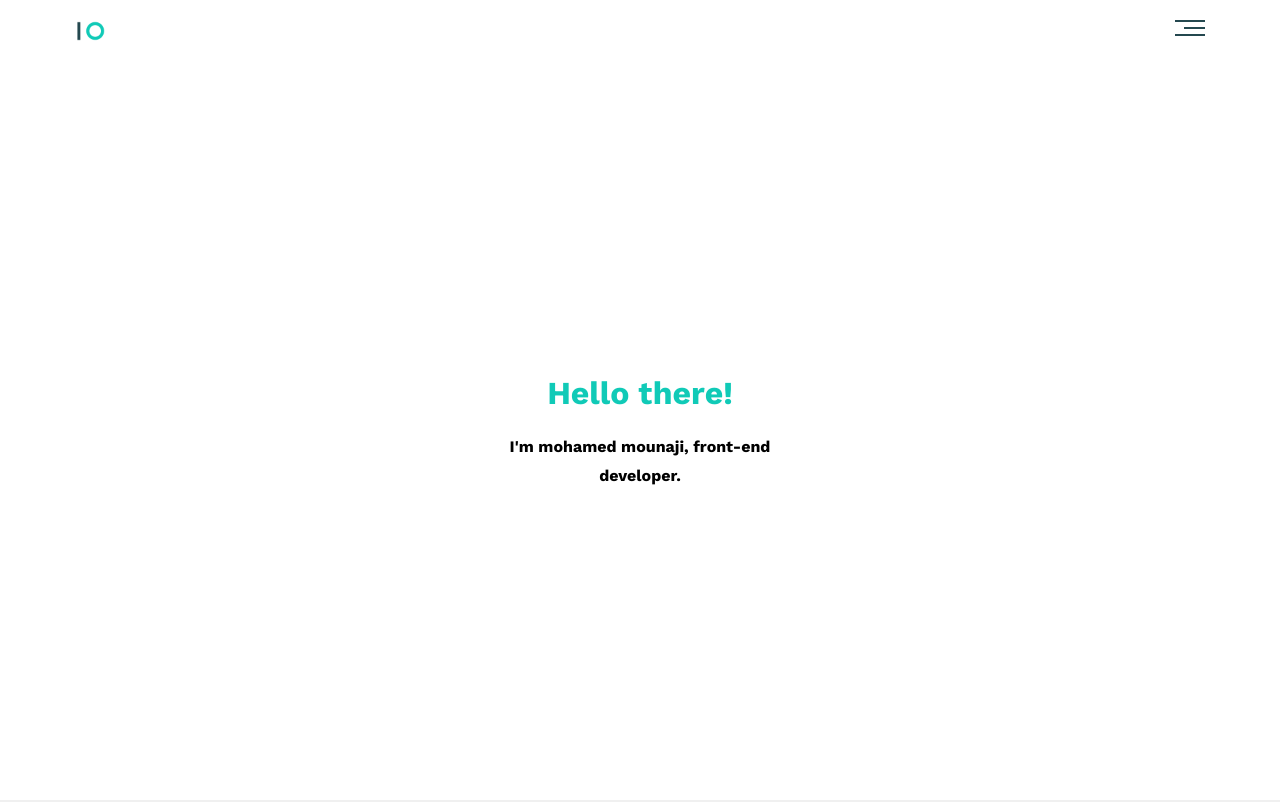
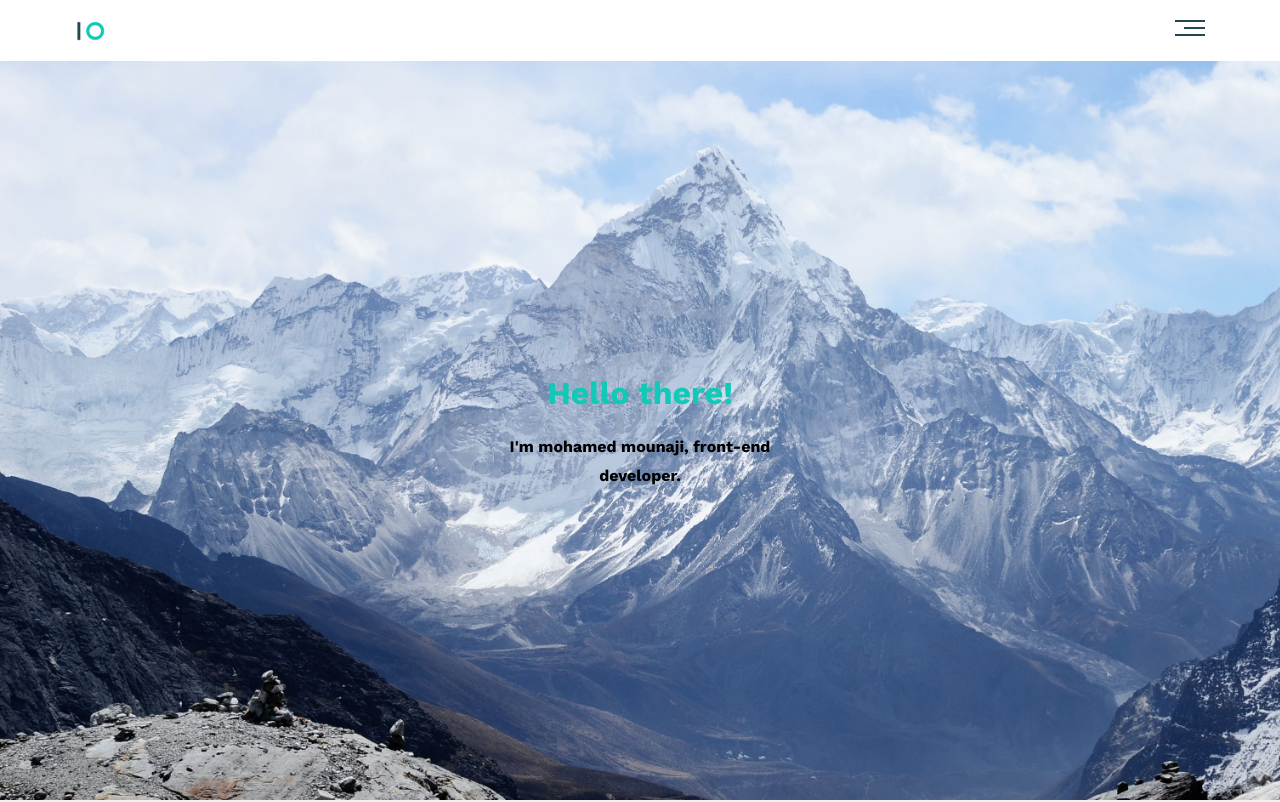
Before and after one commit to Mohamed-Mounaji/first-template, a plain HTML site: page index.html in a window 1280 px wide. Shown: the top 802 px of the page. Drawn offline with nearby package versions, Linux system fonts and the light colour scheme.

Commit message:
Update MainFile.css

```diff
--- a/css/MainFile.css
+++ b/css/MainFile.css
@@ -182,7 +182,7 @@ header .links ul li:not(:last-child) {
 /* start landing  */
 .landing {
     width: 100%;
-    background-image: url(files/mountain.img.jpg);
+    background-image: url(../files/mountain.img.jpg);
     background-size: cover;
     height: calc(100vh - 61px);
     position: relative;
```
